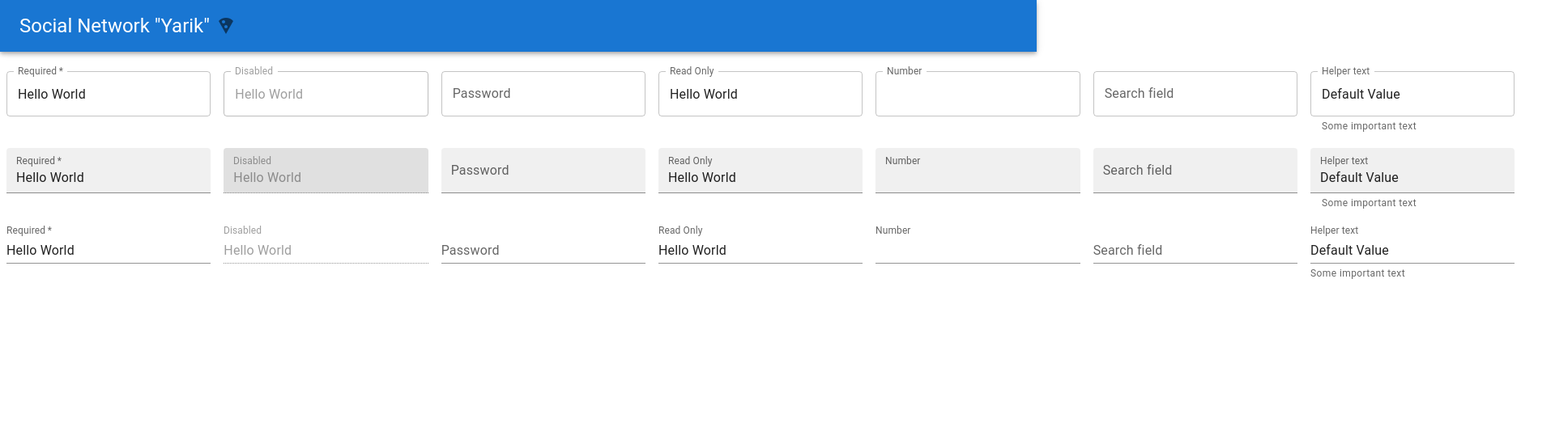
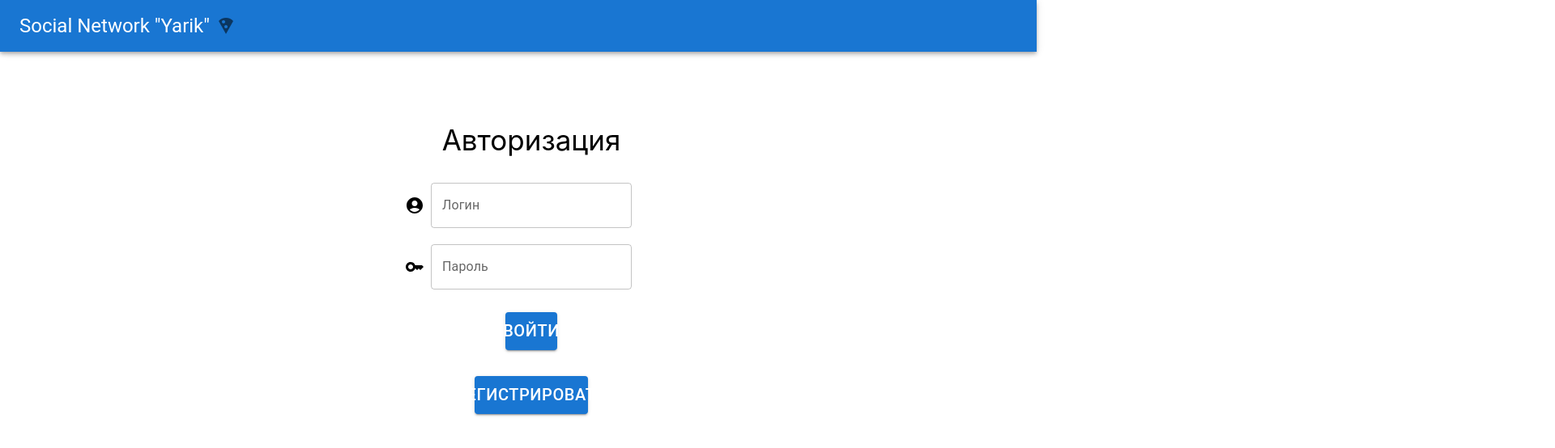
Before and after one commit to WizarDiger/DiplomFrontendReact, a React (Create React App) app in the folder DiplomFrontendReact/: page / in a window 1280 px wide. Shown: the top 554 px of the page at 81% size, 1920 px wide, since content can reach past the window. Built offline with nearby package versions, Linux system fonts and the light colour scheme.

Commit message:
v0.0.4 Added login page

```diff
--- a/DiplomFrontendReact/src/App.js
+++ b/DiplomFrontendReact/src/App.js
@@ -6,25 +6,10 @@ import { Box } from '@mui/system';
 function App() {
     return (
         <>
-       <Box
-         sx={{
-            width: 300,
-            height: 80,
-          }}
-       >
+
         <Header />
-       </Box>
+        <LoginPage  />
 
-
-        <Box
-          sx={{
-            width: 2000,
-            height: 300,
-
-          }}
-        >
-        <LoginPage  />
-        </Box>
 
         </>
 
--- a/DiplomFrontendReact/src/LoginPage.js
+++ b/DiplomFrontendReact/src/LoginPage.js
@@ -1,171 +1,54 @@
 import React from 'react';
-import Header from './Header';
 import Box from '@mui/material/Box';
 import TextField from '@mui/material/TextField';
-function LoginPage()
-{
-    return(
-        <Box
-        component="form"
+import KeyIcon from '@mui/icons-material/Key';
+import AccountCircle from '@mui/icons-material/AccountCircle';
+import Button from '@mui/material/Button';
+function LoginPage() {
+  return (
+
+
+    <div style={{ width: '100%', marginTop: "10%", textAlign: 'center' }}>
+      <Box
         sx={{
-          '& .MuiTextField-root': { m: 1, width: '25ch' },
+          display: 'flex',
+          alignItems: 'center',
+          flexDirection: 'column',
+
+
+          bgcolor: 'background.paper',
+          borderRadius: 1,
         }}
-        noValidate
-        autoComplete="off"
       >
-        <div>
-          <TextField
-            required
-            id="outlined-required"
-            label="Required"
-            defaultValue="Hello World"
+        <Box sx={{ mr: -4, my:3,fontSize: 35 }}>
+          Авторизация
+        </Box>
+        <Box>
+
+          <AccountCircle sx={{ mr: 1, my: 3 }} />
+          <TextField sx={{ my: 1 }}
+            id="outlined-password-input"
+            label="Логин"
+
           />
-          <TextField
-            disabled
-            id="outlined-disabled"
-            label="Disabled"
-            defaultValue="Hello World"
+        </Box>
+        <Box>
+
+          <KeyIcon sx={{ mr: 1, my: 3 }} />
+          <TextField sx={{ my: 1 }}
+            id="outlined-password-input"
+            label="Пароль"
+            type="password"
           />
-          <TextField
-            id="outlined-password-input"
-            label="Password"
-            type="password"
-            autoComplete="current-password"
-          />
-          <TextField
-            id="outlined-read-only-input"
-            label="Read Only"
-            defaultValue="Hello World"
-            InputProps={{
-              readOnly: true,
-            }}
-          />
-          <TextField
-            id="outlined-number"
-            label="Number"
-            type="number"
-            InputLabelProps={{
-              shrink: true,
-            }}
-          />
-          <TextField id="outlined-search" label="Search field" type="search" />
-          <TextField
-            id="outlined-helperText"
-            label="Helper text"
-            defaultValue="Default Value"
-            helperText="Some important text"
-          />
-        </div>
-        <div>
-          <TextField
-            required
-            id="filled-required"
-            label="Required"
-            defaultValue="Hello World"
-            variant="filled"
-          />
-          <TextField
-            disabled
-            id="filled-disabled"
-            label="Disabled"
-            defaultValue="Hello World"
-            variant="filled"
-          />
-          <TextField
-            id="filled-password-input"
-            label="Password"
-            type="password"
-            autoComplete="current-password"
-            variant="filled"
-          />
-          <TextField
-            id="filled-read-only-input"
-            label="Read Only"
-            defaultValue="Hello World"
-            InputProps={{
-              readOnly: true,
-            }}
-            variant="filled"
-          />
-          <TextField
-            id="filled-number"
-            label="Number"
-            type="number"
-            InputLabelProps={{
-              shrink: true,
-            }}
-            variant="filled"
-          />
-          <TextField
-            id="filled-search"
-            label="Search field"
-            type="search"
-            variant="filled"
-          />
-          <TextField
-            id="filled-helperText"
-            label="Helper text"
-            defaultValue="Default Value"
-            helperText="Some important text"
-            variant="filled"
-          />
-        </div>
-        <div>
-          <TextField
-            required
-            id="standard-required"
-            label="Required"
-            defaultValue="Hello World"
-            variant="standard"
-          />
-          <TextField
-            disabled
-            id="standard-disabled"
-            label="Disabled"
-            defaultValue="Hello World"
-            variant="standard"
-          />
-          <TextField
-            id="standard-password-input"
-            label="Password"
-            type="password"
-            autoComplete="current-password"
-            variant="standard"
-          />
-          <TextField
-            id="standard-read-only-input"
-            label="Read Only"
-            defaultValue="Hello World"
-            InputProps={{
-              readOnly: true,
-            }}
-            variant="standard"
-          />
-          <TextField
-            id="standard-number"
-            label="Number"
-            type="number"
-            InputLabelProps={{
-              shrink: true,
-            }}
-            variant="standard"
-          />
-          <TextField
-            id="standard-search"
-            label="Search field"
-            type="search"
-            variant="standard"
-          />
-          <TextField
-            id="standard-helperText"
-            label="Helper text"
-            defaultValue="Default Value"
-            helperText="Some important text"
-            variant="standard"
-          />
-        </div>
-      </Box>
-    );
+        </Box>
+        <Button sx={{ mr:-4,my: 2, fontSize: 20, width: "5%" }} variant="contained">Войти</Button>
+        <Button sx={{ mr:-4,my: 2, fontSize: 20, width: "11%" }} variant="contained">Зарегистрироваться</Button>
+
+      </Box >
+    </div>
+
+
+  );
 }
 
 export default LoginPage;
```
Also changed, not shown: DiplomFrontendReact/src/RegisterPage.js (added, +118 -0 lines).
